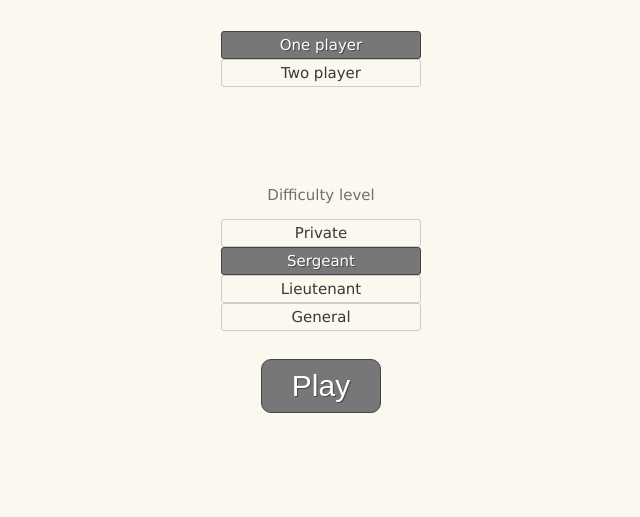
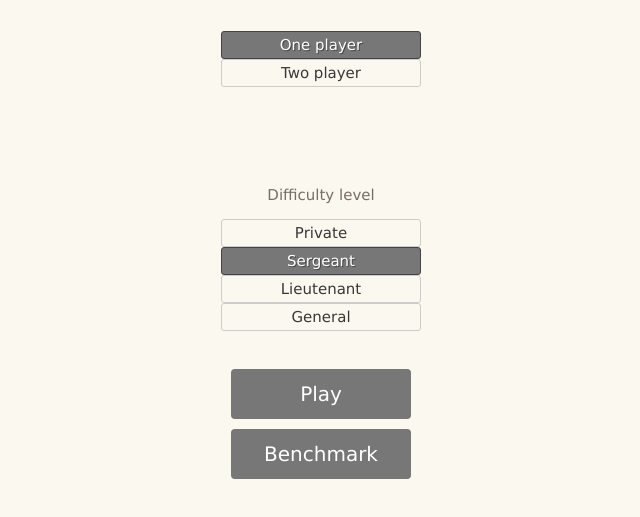
Before and after one commit to schibir/tpp, a website: page index.html in a window 1280 px wide. Shown: the part 169-686 px from the top of the page, without its empty margins (319-959 px from the left). Drawn offline with Linux system fonts and the light colour scheme.

Commit message:
improve main page and send properties to game page

```diff
--- a/index.html
+++ b/index.html
@@ -48,20 +48,17 @@
                 <label for="very-hard">General</label>
             </span>
         </div>
-        <div class="menu-container" id="play-btn">
-            <button>Play</button>
+        <div class="menu-container">
+            <div class="button -regular center" id="play-btn">Play</div>
+            <div class="button -regular center" id="play-bench">Benchmark</div>
         </div>
     </div>
     <script type="text/javascript">
     document.getElementById("play-btn").onclick = () => {
-        var url = window.location.href;
-        // workaround for local file
-        if (url.endsWith("index.html")) {
-            url = url.replace("index.html", "game/index.html");
-        } else {
-            url += "game";
-        }
-        window.location.href = url;
+        window.location.href += "game?mode=level&difficulty=0&two-player=true";
+    };
+    document.getElementById("play-bench").onclick = () => {
+        window.location.href += "game?mode=bench&difficulty=15&two-player=true";
     };
     </script>
 </body>
--- a/style.css
+++ b/style.css
@@ -73,15 +73,71 @@ input[type="text"] {
     height: 24px;
 }
 
-button {
-    width: 120px;
-    font-size: 30px;
+.button {
+    display: -webkit-box;
+    display: -ms-flexbox;
+    display: flex;
+    overflow: hidden;
+    margin: 10px;
+    padding: 12px 12px;
+    cursor: pointer;
+    -webkit-user-select: none;
+    -moz-user-select: none;
+    -ms-user-select: none;
+    user-select: none;
+    -webkit-transition: all 150ms linear;
+    transition: all 150ms linear;
     text-align: center;
-    line-height: 50px;
-    border-radius: 10px;
-    border: 1px solid #444;
-    transition: all 0.25s;
-    background: #777;
-    text-shadow: 1px 1px 0 rgba(0,0,0,0.4);
-    color: white;
+    white-space: nowrap;
+    text-decoration: none !important;
+    text-transform: none;
+    text-transform: capitalize;
+    color: #777;
+    border: 0 none;
+    border-radius: 4px;
+    font-size: 20px;
+    font-weight: 500;
+    line-height: 1.3;
+    -webkit-appearance: none;
+    -moz-appearance: none;
+    appearance: none;
+    -webkit-box-pack: center;
+    -ms-flex-pack: center;
+    justify-content: center;
+    -webkit-box-align: center;
+    -ms-flex-align: center;
+    align-items: center;
+    -webkit-box-flex: 0;
+    -ms-flex: 0 0 160px;
+    flex: 0 0 160px;
+    -webkit-box-shadow: 2px 5px 10px var(--color-smoke);
+    box-shadow: 2px 5px 10px var(--color-smoke);
 }
+.button:hover {
+    -webkit-transition: all 150ms linear;
+    transition: all 150ms linear;
+    opacity: .85;
+}
+.button:active {
+    -webkit-transition: all 150ms linear;
+    transition: all 150ms linear;
+    opacity: .75;
+}
+.button:focus {
+    outline: 1px dotted #959595;
+    outline-offset: -4px;
+}
+
+.button.-regular {
+    color: #fff;
+    background-color: #777;
+}
+.button.-regular:hover {
+    color: #fff;
+    background-color: #aaa;
+    opacity: 1;
+}
+.button.-regular:active {
+    background-color: #d5d6d6;
+    opacity: 1;
+}
```
